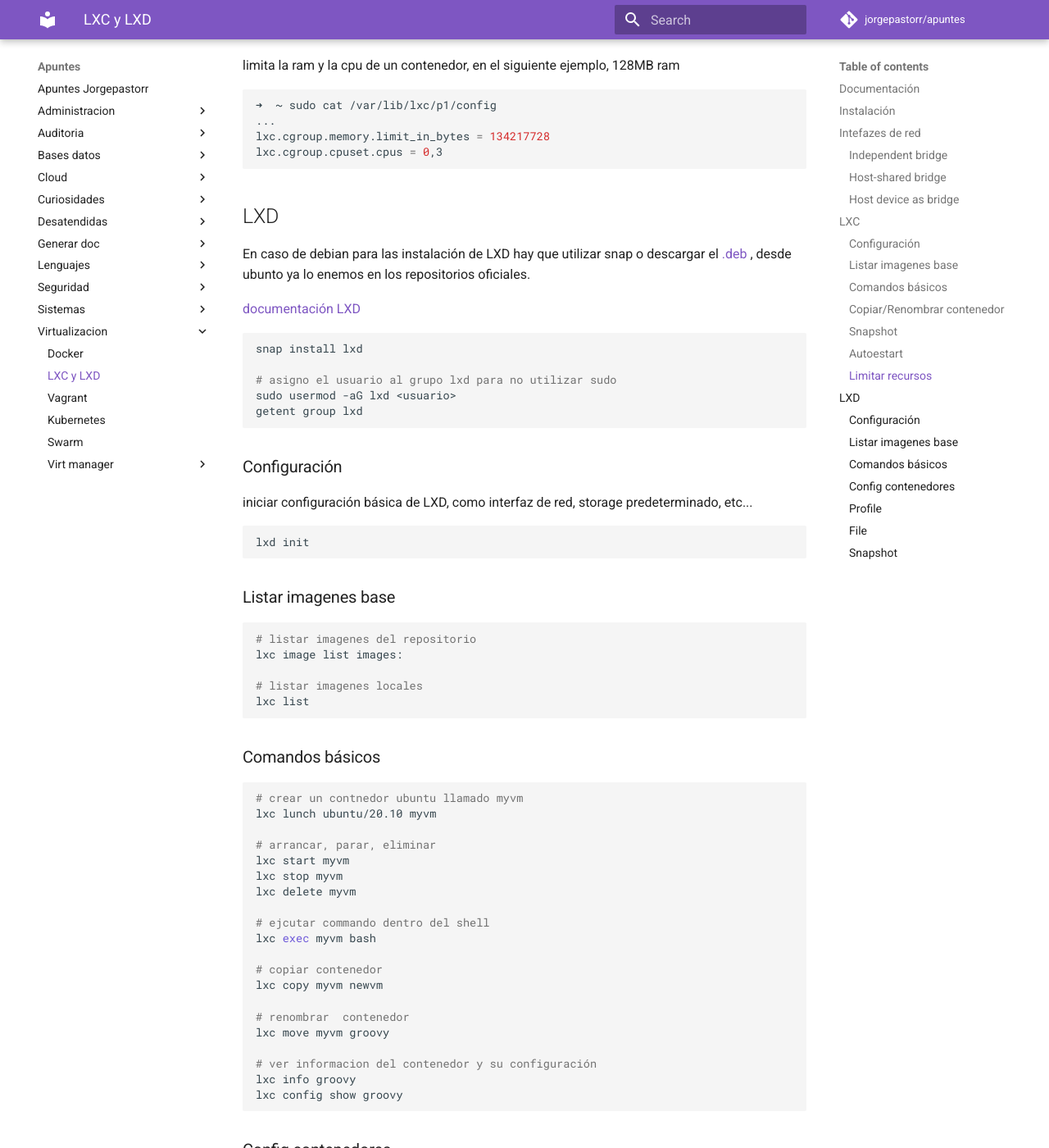
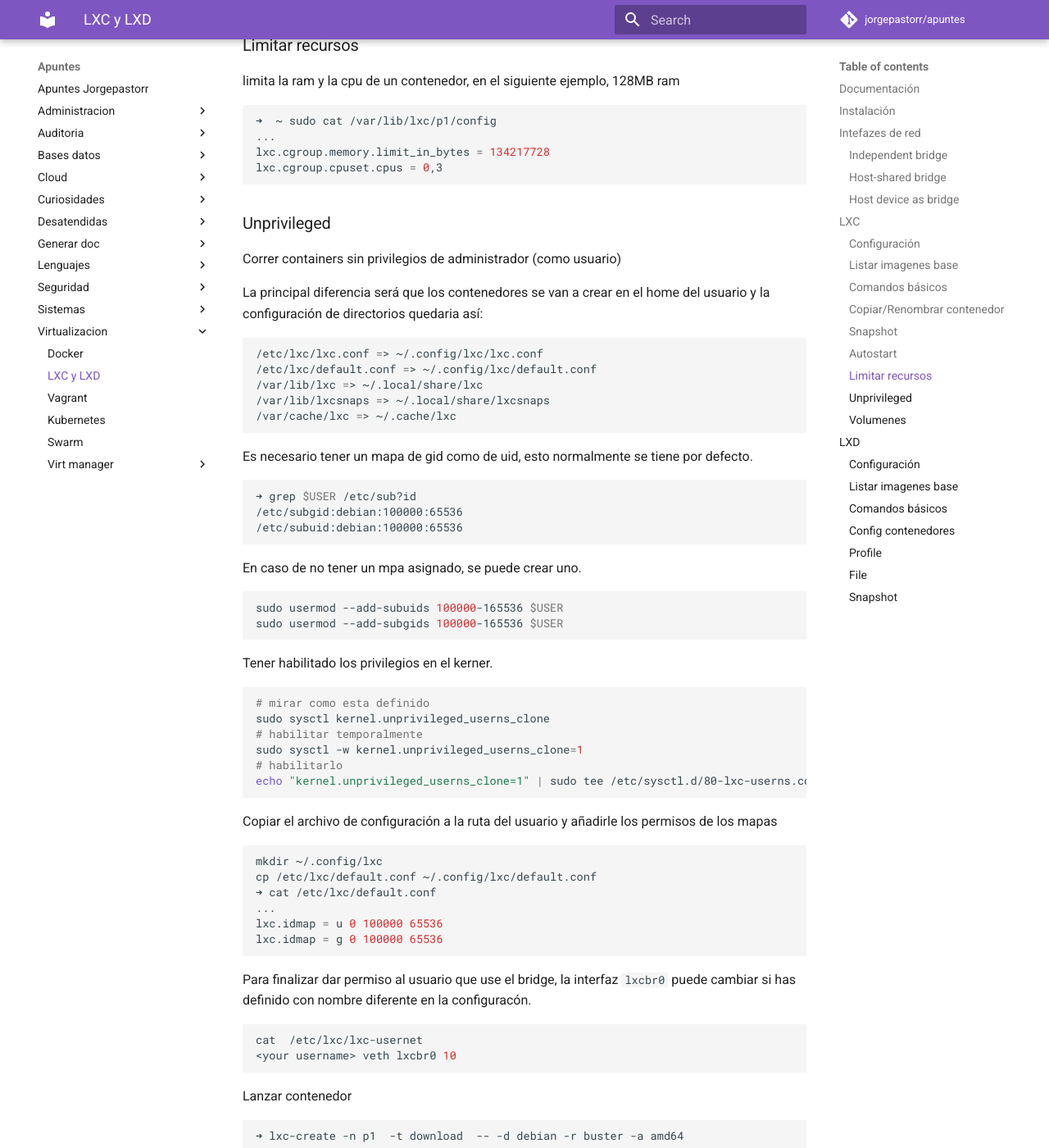
Before and after one commit to Jorgepastorr/apuntes, an MkDocs documentation site: the page built from docs/virtualizacion/Lxc.md, in a window 1280 px wide and 1400 px high, scrolled down 4327 px. Shown: the whole window at 82% size. Built offline with MkDocs 1.6.1 and Material for MkDocs 9.7.7, drawn with Linux system fonts in a browser that asks for light colours; comment, search, counter and statistics services are not loaded; some of the changed text lies outside the part shown.

Commit message:
lxc volumes y unprivileged

````diff
--- a/docs/virtualizacion/Lxc.md
+++ b/docs/virtualizacion/Lxc.md
@@ -147,6 +147,7 @@ Las plantillas de imagenes se almacenan en `/usr/share/lxc/templates`
 
 lxc-create --name deb --template debian
 lxc-create --name deb --template debian -- -r stretch
+lxc-create -n c1  -t download  -- -d debian -r buster -a amd64
 lxc-create -n deb -t debian -- -r stretch -a i386
 lxc-create -n deb -f config-file.conf -t debian -- -r stretch
 
@@ -199,7 +200,7 @@ lxc-snapshot -n deb --restore snap0
 
 
 
-### Autoestart
+### Autostart
 
 Loos contenedores tienen la opción de arrancar con el sistema si se asigna la opción  `lxc.start.auto=1`
 
@@ -227,6 +228,99 @@ limita la ram y la cpu de un contenedor, en el siguiente ejemplo, 128MB ram
 ...
 lxc.cgroup.memory.limit_in_bytes = 134217728
 lxc.cgroup.cpuset.cpus = 0,3
+```
+
+
+
+### Unprivileged
+
+Correr containers sin privilegios de administrador (como usuario)
+
+La principal diferencia será que los contenedores se van a crear en el home del usuario y la configuración de directorios quedaria así:
+
+```bash
+/etc/lxc/lxc.conf => ~/.config/lxc/lxc.conf
+/etc/lxc/default.conf => ~/.config/lxc/default.conf
+/var/lib/lxc => ~/.local/share/lxc
+/var/lib/lxcsnaps => ~/.local/share/lxcsnaps
+/var/cache/lxc => ~/.cache/lxc
+```
+
+Es necesario tener un mapa de gid como de uid, esto normalmente se tiene por defecto.
+
+```bash
+➜ grep $USER /etc/sub?id
+/etc/subgid:debian:100000:65536
+/etc/subuid:debian:100000:65536
+```
+
+En caso de no tener un mpa asignado, se puede crear uno.
+
+```bash
+sudo usermod --add-subuids 100000-165536 $USER
+sudo usermod --add-subgids 100000-165536 $USER
+```
+
+
+
+Tener habilitado los privilegios en el kerner.
+
+```bash
+# mirar como esta definido
+sudo sysctl kernel.unprivileged_userns_clone
+# habilitar temporalmente
+sudo sysctl -w kernel.unprivileged_userns_clone=1
+# habilitarlo
+echo "kernel.unprivileged_userns_clone=1" | sudo tee /etc/sysctl.d/80-lxc-userns.conf
+```
+
+Copiar el archivo de configuración a la ruta del usuario y añadirle los permisos de los mapas
+
+```bash
+mkdir ~/.config/lxc
+cp /etc/lxc/default.conf ~/.config/lxc/default.conf
+➜ cat /etc/lxc/default.conf
+...
+lxc.idmap = u 0 100000 65536
+lxc.idmap = g 0 100000 65536
+```
+
+Para finalizar dar permiso al usuario que use el bridge, la interfaz `lxcbr0`  puede cambiar si has definido con nombre diferente en la configuracón.
+
+```bash
+cat  /etc/lxc/lxc-usernet
+<your username> veth lxcbr0 10
+```
+
+Lanzar contenedor
+
+```bash
+➜ lxc-create -n p1  -t download  -- -d debian -r buster -a amd64
+```
+
+
+
+### Volumenes
+
+Para montar otro sistema de archivos en el contenedor, agregue a `/var/lib/lxc/mycontainer/config` y despues reinicie el contenedor:
+
+```bash
+lxc.mount.entry=/path/in/host/mount_point mount_point_in_container none bind 0 0
+# lo mismo
+lxc.mount.entry = /var/www/html  mnt/data  none bind 0 0
+```
+
+Otro ejemplo de montaje de enlace:
+
+```bash
+# Exposes /dev/sde in the container
+lxc.mount.entry = /dev/sde dev/sde none bind,optional,create=file
+```
+
+Para montar en otro sistema de archivos, por ejemplo, LVM en un punto de montaje de contenedor
+
+```bash
+lxc.mount.entry = /dev/mapper/lvmfs-home-partition home ext4 defaults 0 2
 ```
 
 
````
